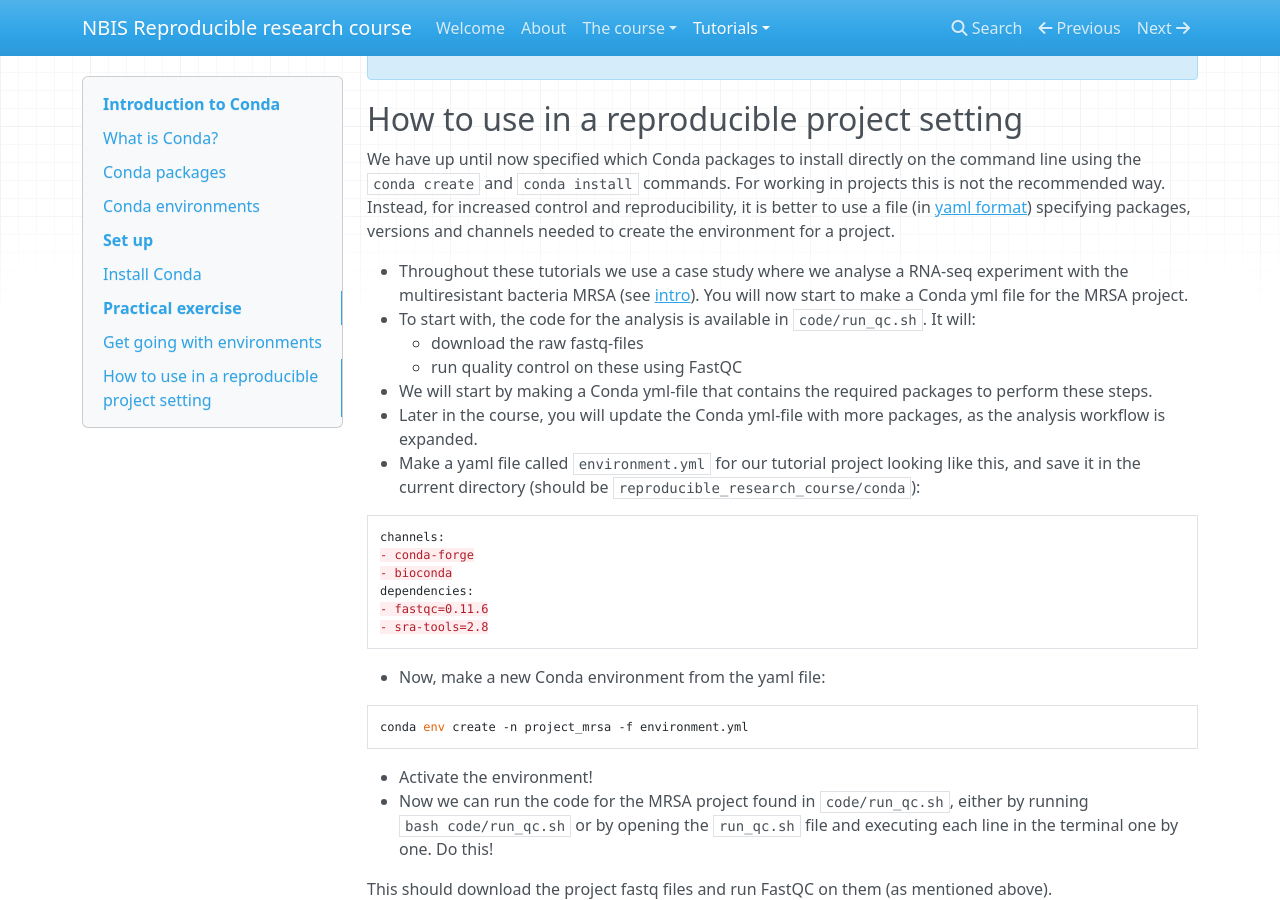
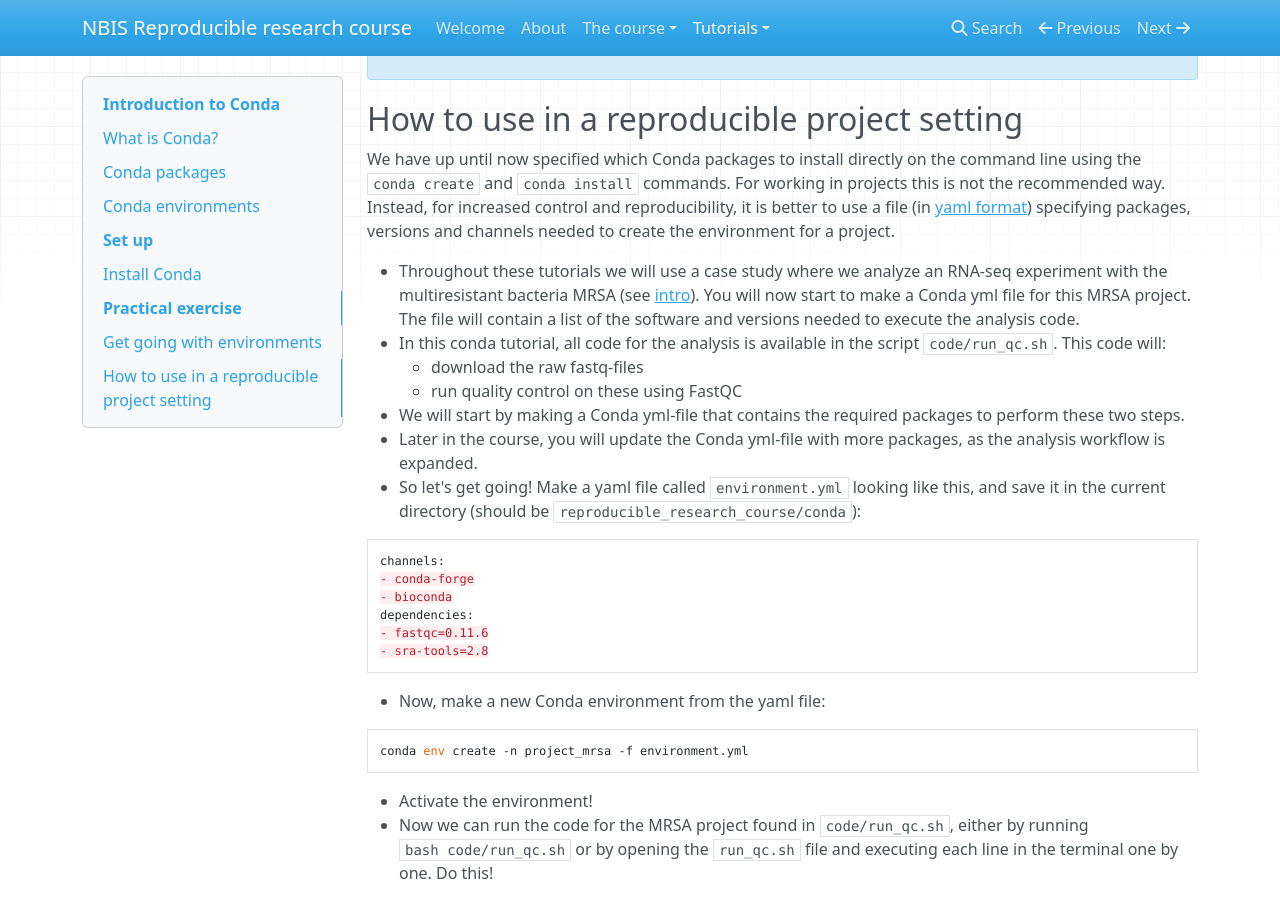
Before and after one commit to NBISweden/workshop-reproducible-research, an MkDocs documentation site: the page built from docs/conda.md, in a window 1280 px wide and 900 px high, scrolled down 4427 px. Built offline with MkDocs 1.6.1, drawn with Linux system fonts in a browser that asks for light colours; nearby versions of some CDN libraries; old or Windows-style settings are respelled for this version of MkDocs.

Commit message:
minor clarifications

````diff
--- a/docs/conda.md
+++ b/docs/conda.md
@@ -169,13 +169,13 @@ This will remove package tar-balls that are left from package installations, unu
 
 We have up until now specified which Conda packages to install directly on the command line using the `conda create` and `conda install` commands. For working in projects this is not the recommended way. Instead, for increased control and reproducibility, it is better to use a file (in [yaml format](https://en.wikipedia.org/wiki/YAML)) specifying packages, versions and channels needed to create the environment for a project.
 
-* Throughout these tutorials we use a case study where we analyse a RNA-seq experiment with the multiresistant bacteria MRSA (see [intro](tutorial_intro.md)). You will now start to make a Conda yml file for the MRSA project.
-* To start with, the code for the analysis is available in `code/run_qc.sh`. It will:
+* Throughout these tutorials we will use a case study where we analyze an RNA-seq experiment with the multiresistant bacteria MRSA (see [intro](tutorial_intro.md)). You will now start to make a Conda yml file for this MRSA project. The file will contain a list of the software and versions needed to execute the analysis code.
+* In this conda tutorial, all code for the analysis is available in the script `code/run_qc.sh`. This code will:
     - download the raw fastq-files
     - run quality control on these using FastQC
-* We will start by making a Conda yml-file that contains the required packages to perform these steps.
+* We will start by making a Conda yml-file that contains the required packages to perform these two steps.
 * Later in the course, you will update the Conda yml-file with more packages, as the analysis workflow is expanded.
-* Make a yaml file called `environment.yml` for our tutorial project looking like this, and save it in the current directory (should be `reproducible_research_course/conda`):
+* So let's get going! Make a yaml file called `environment.yml` looking like this, and save it in the current directory (should be `reproducible_research_course/conda`):
 
 ```yaml
 channels:
--- a/docs/todo.txt
+++ b/docs/todo.txt
@@ -4,7 +4,6 @@ TODO: In SM: conda/singularity (docker)
 TODO: Add quick recap on jupyter
 TODO: Add quick recaps to rmarkdown
 TODO: Mention MRSA in rmarkdown
-TODO: Mention MRSA in Conda
 TODO: Mention MRSA in Git
 TODO: Screenshot from Bitbucket in Git
 TODO: Add ipynb to screenshots
````
